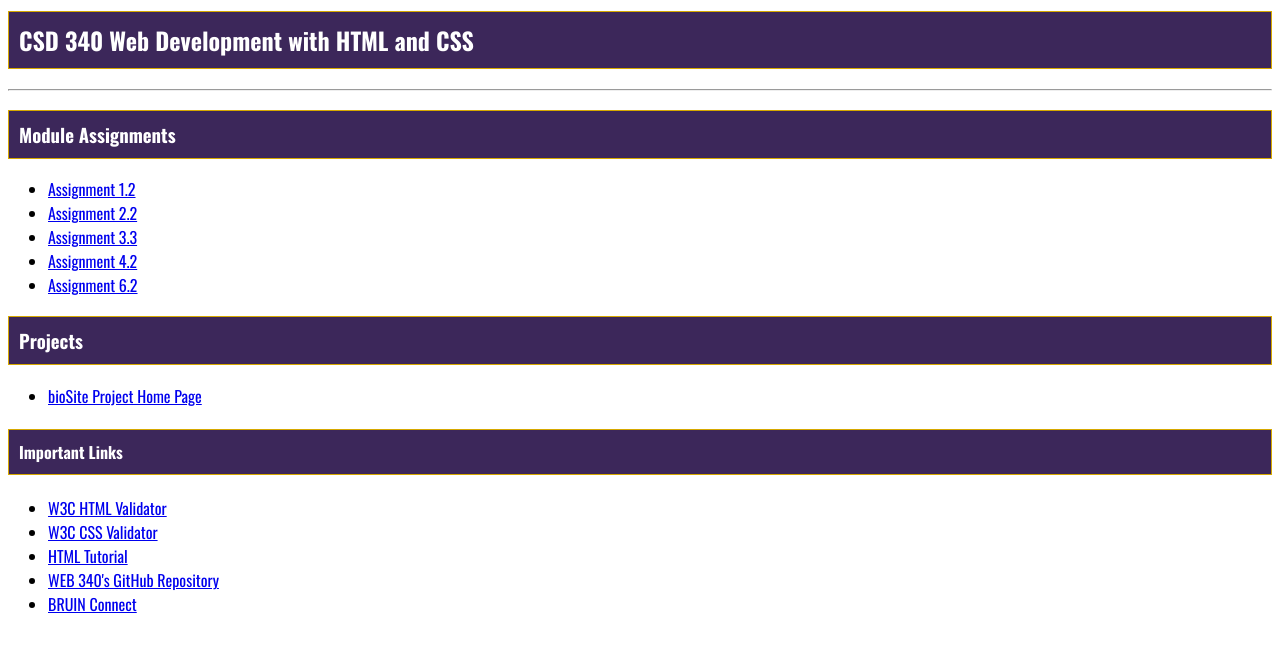
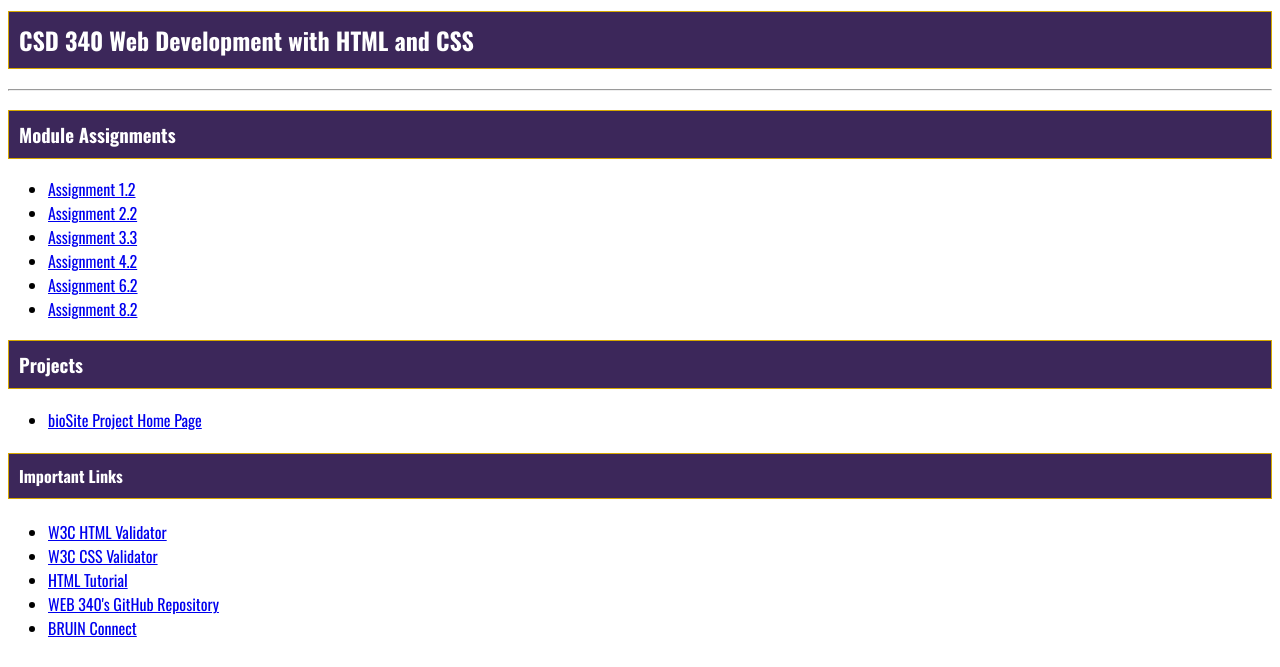
Before and after one commit to brettnsilvia2009/csd-340, a plain HTML site: page index.html in a window 1280 px wide. Shown: the part 133-800 px from the top of the page. Drawn offline with nearby package versions, Linux system fonts and the light colour scheme.

Commit message:
updating

```diff
--- a/index.html
+++ b/index.html
@@ -33,6 +33,10 @@
             <li>
                 <a href="module-6/stovall_Mod6_2.html">Assignment 6.2</a>
             </li>
+	    <li>
+                <a href="module-8/stovall_Mod8_2.html">Assignment 8.2</a>
+            </li>
+
 
         </ul>
 
```
